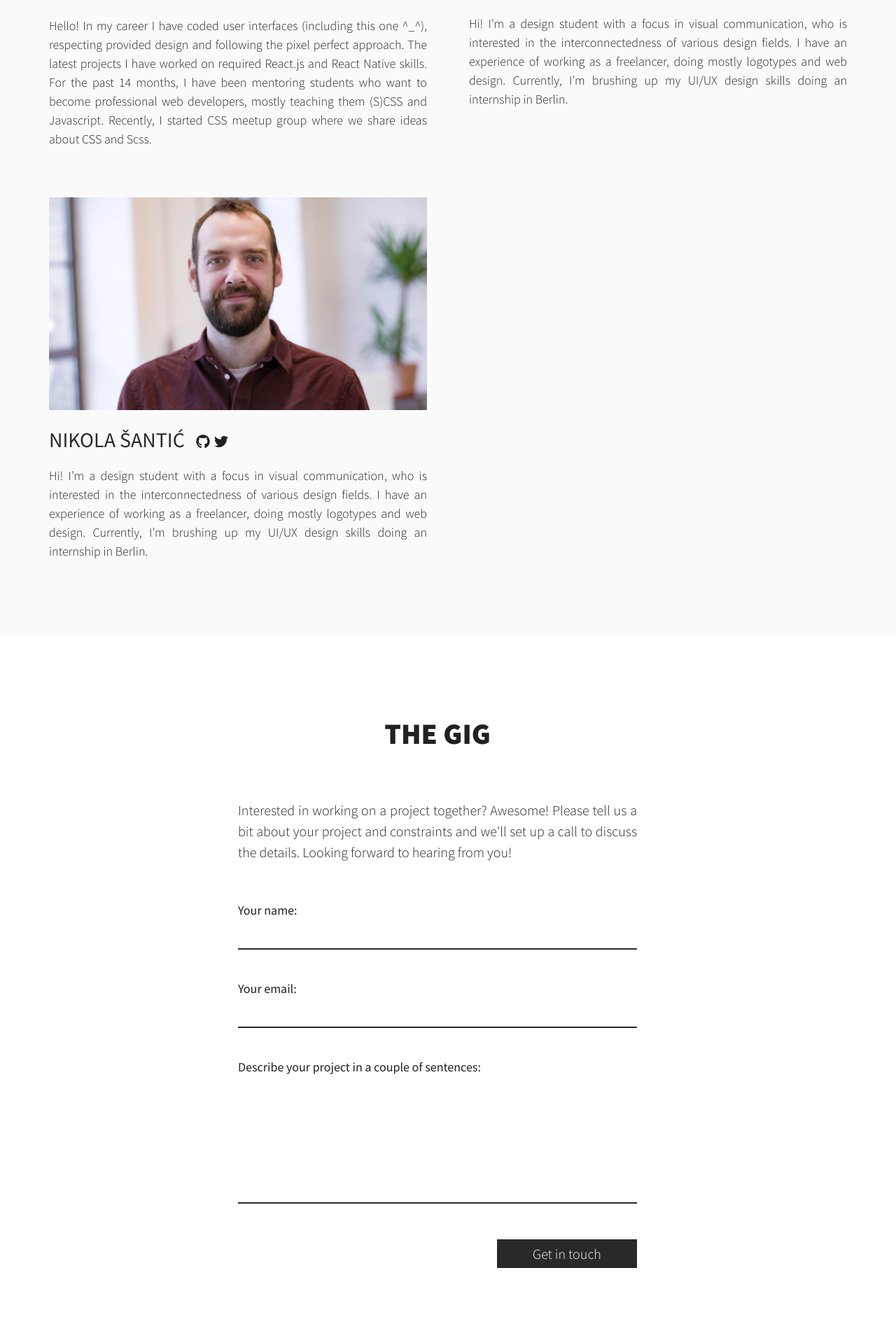
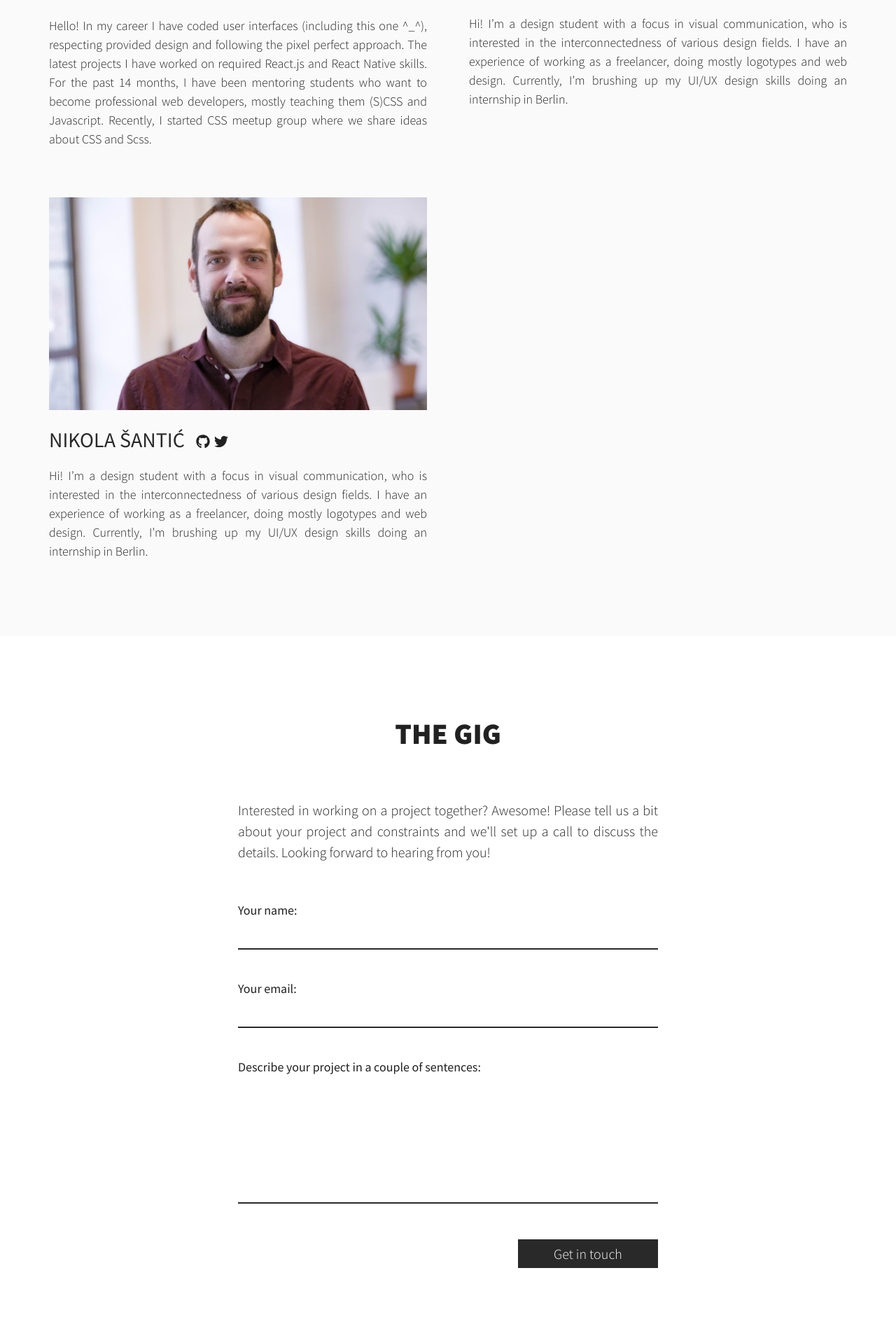
Before and after one commit to punkrockdev/punkrockdev.github.io, a Jekyll site: the page built from index.md, in a window 1280 px wide. Shown: the part 4488-6400 px from the top of the page at 70% size. Built offline with Jekyll 4.4.1, drawn with Linux system fonts in a browser that asks for light colours; nearby versions of some CDN libraries; comment, search, counter and statistics services are not loaded.

Commit message:
make responsive about and contact section

```diff
--- a/_layouts/home.html
+++ b/_layouts/home.html
@@ -70,7 +70,7 @@ layout: default
     </div>
 
     <div class="row" style="padding: 0;">
-        <div class="col-1-2 about-col">
+        <div class="col-1-2 col-sm-1-2 col-md-12 about-col">
           <div class="picture-wrapper">
             <picture>
                 <source srcset="images/team/drazen.jpg" type="image/jpg" class="mugshot-hidden">
@@ -87,7 +87,7 @@ layout: default
             <p class="about-description">Hi! I'm a software developer working in the industry since 2009. I have experience with both web app backends in Python or Ruby and frontends in JavaScript. Having done a PhD in computer science, I know my way around data analysis, visualisation and algorithms from domains like machine learning too – useful tools if you have challenging problems to tackle. I started Punk Rock Dev to help you create practical apps in a fun & relaxed atmosphere.</p>
         </div>
 
-        <div class="col-1-2 about-col">
+        <div class="col-1-2 col-sm-1-2 col-md-12 about-col">
             <div class="picture-wrapper">
               <picture>
                   <source srcset="images/team/ramon.jpg" type="image/jpg" class="mugshot-hidden">
@@ -105,7 +105,7 @@ layout: default
             </p>
         </div>
 
-        <div class="col-1-2 about-col">
+        <div class="col-1-2 col-sm-1-2 col-md-12 about-col">
           <picture>
               <source srcset="images/team/antonija.jpg" type="image/jpg">
               <img src="images/team/antonija.jpg" alt="photo of Dražen" class="mugshot">
@@ -117,7 +117,7 @@ layout: default
             </p>
         </div>
 
-        <div class="col-1-2 about-col">
+        <div class="col-1-2 col-sm-1-2 col-md-12 about-col">
           <picture>
               <source srcset="images/team/hana.jpg" type="image/jpg">
               <img src="images/team/hana.jpg" alt="photo of Dražen" class="mugshot">
@@ -129,7 +129,7 @@ layout: default
         </div>
 
 
-        <div class="col-1-2 about-col about-col-last">
+        <div class="col-1-2 col-sm-1-2 col-md-12 about-col about-col-last">
           <picture>
               <source srcset="images/team/nikola.jpg" type="image/jpg">
               <img src="images/team/nikola.jpg" alt="photo of Dražen" class="mugshot">
@@ -146,7 +146,7 @@ layout: default
 <section class="contact-section white-background">
     <div class="wrapper grid">
       <div class="row">
-        <div class="col-1-2 col-offset-1-4">
+        <div class="col-1-2 contact-column">
             <h2 id="the-gig" class="text-center section-heading">THE GIG</h2>
             <p>
               Interested in working on a project together? Awesome! Please tell us
--- a/_sass/_grid.scss
+++ b/_sass/_grid.scss
@@ -78,9 +78,21 @@
     width: 80%;
 }
 
+.col-md-12 {
+  @include media-query($on-desktop) {
+      width: 100%;
+  }
+}
+
 .col-sm-4-5 {
   @include media-query($on-laptop) {
       width: 80%;
+  }
+}
+
+.col-sm-1-2 {
+  @include media-query($on-laptop) {
+      width: 50%;
   }
 }
 
@@ -112,6 +124,7 @@
       width: 100%;
   }
 }
+
 
 .col-sm-offset-0 {
   @include media-query($on-laptop) {
--- a/_sass/sections/_about.scss
+++ b/_sass/sections/_about.scss
@@ -2,6 +2,18 @@
   .about-col {
     margin-bottom: 70px;
     padding-left: 30px;
+
+    @include media-query($on-palm) {
+      padding: 0 2rem;
+    }
+
+    @media (max-width: 800px) {
+      width: 100%;
+    }
+
+    @media (max-width: 500px) {
+      padding: 0 1rem;
+    }
 
     &-last {
       clear: left;
--- a/_sass/sections/_contact.scss
+++ b/_sass/sections/_contact.scss
@@ -13,9 +13,36 @@
   }
 
   form {
+    padding: 0;
     input {
       padding: 7px 0;
       margin: 0;
     }
   }
+
+  .contact-column {
+    padding-right: 0;
+    @media (max-width: 500px) {
+      padding: 0 1rem;
+    }
+
+    @include media-query($on-laptop) {
+      width: 50%;
+      margin-left: 25%;
+    }
+
+    @include media-query($on-desktop) {
+      width: 70%;
+      margin-left: 15%;
+    }
+
+    @include media-query($on-palm) {
+      width: 100%;
+      margin-left: 0;
+    }
+
+    width: 50%;
+    margin-left: 25%;
+
+  }
 }
```
